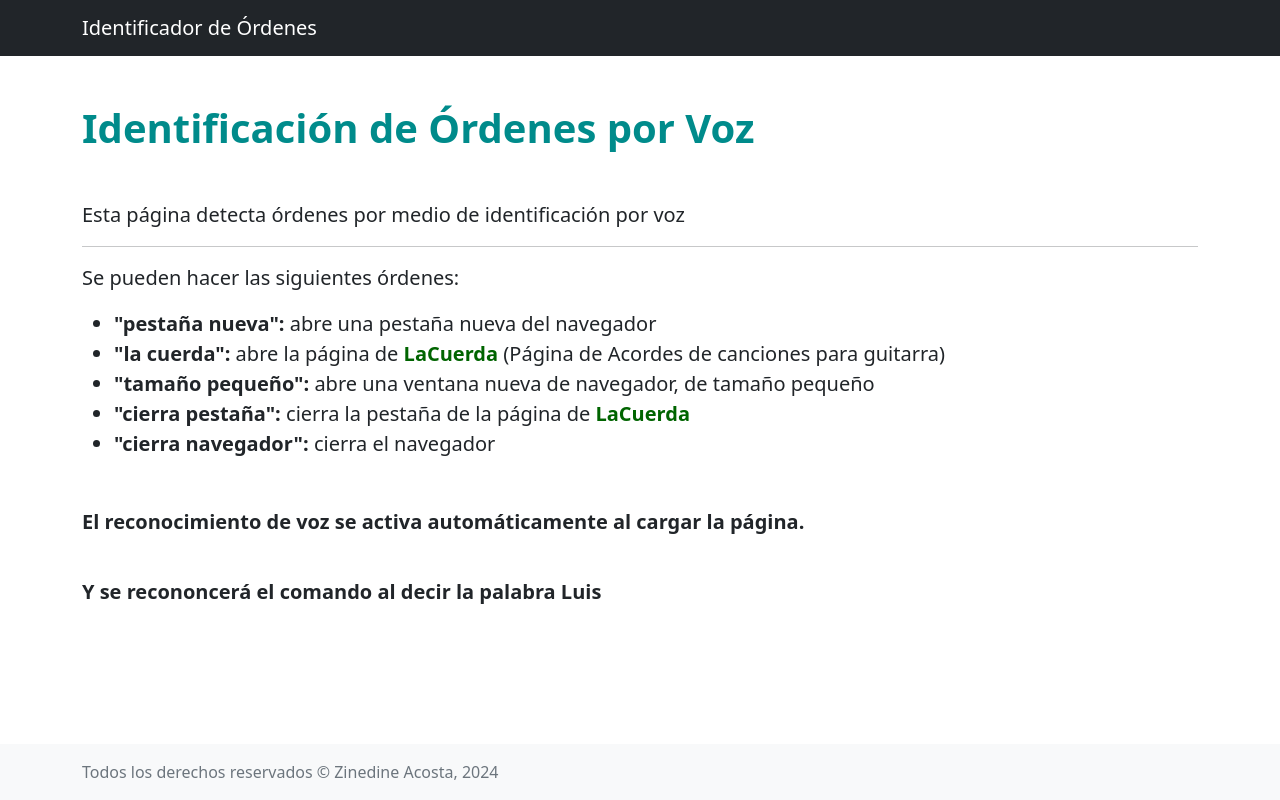
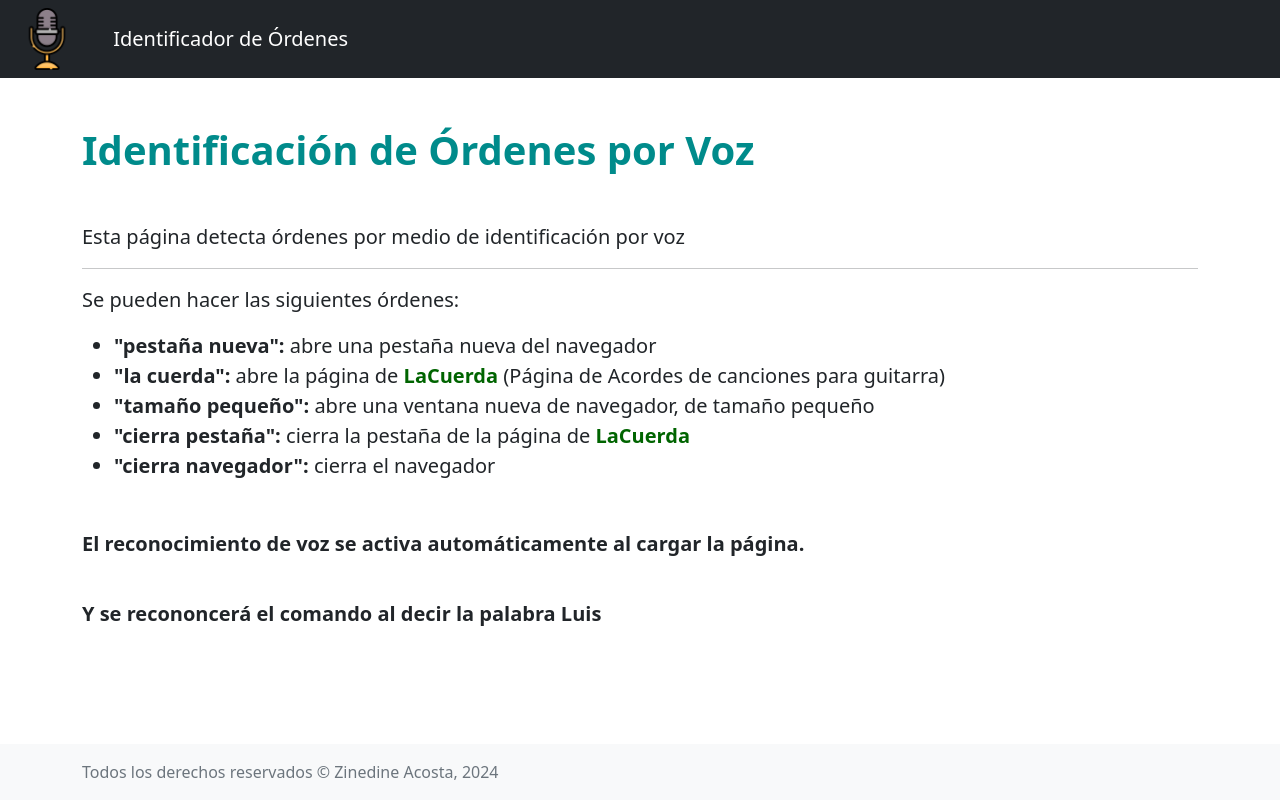
Before and after one commit to Zinedine15/web-app-voice, a plain HTML site: page index.html in a window 1280 px wide. Drawn offline with nearby package versions, Linux system fonts and the light colour scheme.

Commit message:
Version Final 4.0 (Detección automática)

```diff
--- a/index.html
+++ b/index.html
@@ -11,6 +11,7 @@
 </head>
 <body>
   <nav class="navbar navbar-expand-lg navbar-dark bg-dark">
+    <img src="icono_pag.png" alt="Grabadora de Voz" class="img-fluid header-image" width="5%">
     <div class="container">
       <a class="navbar-brand" href="#">Identificador de Órdenes</a>
     </div>
```
